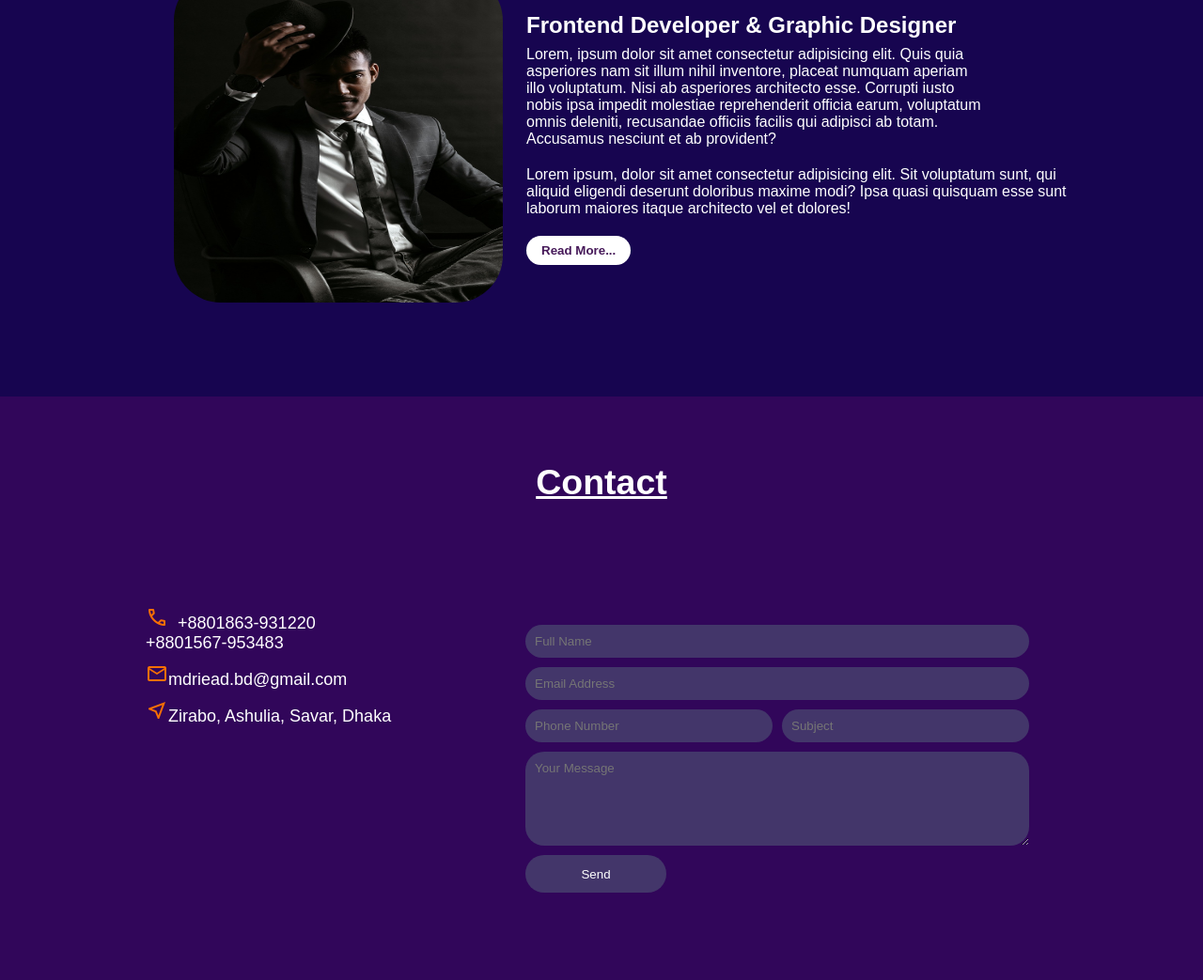
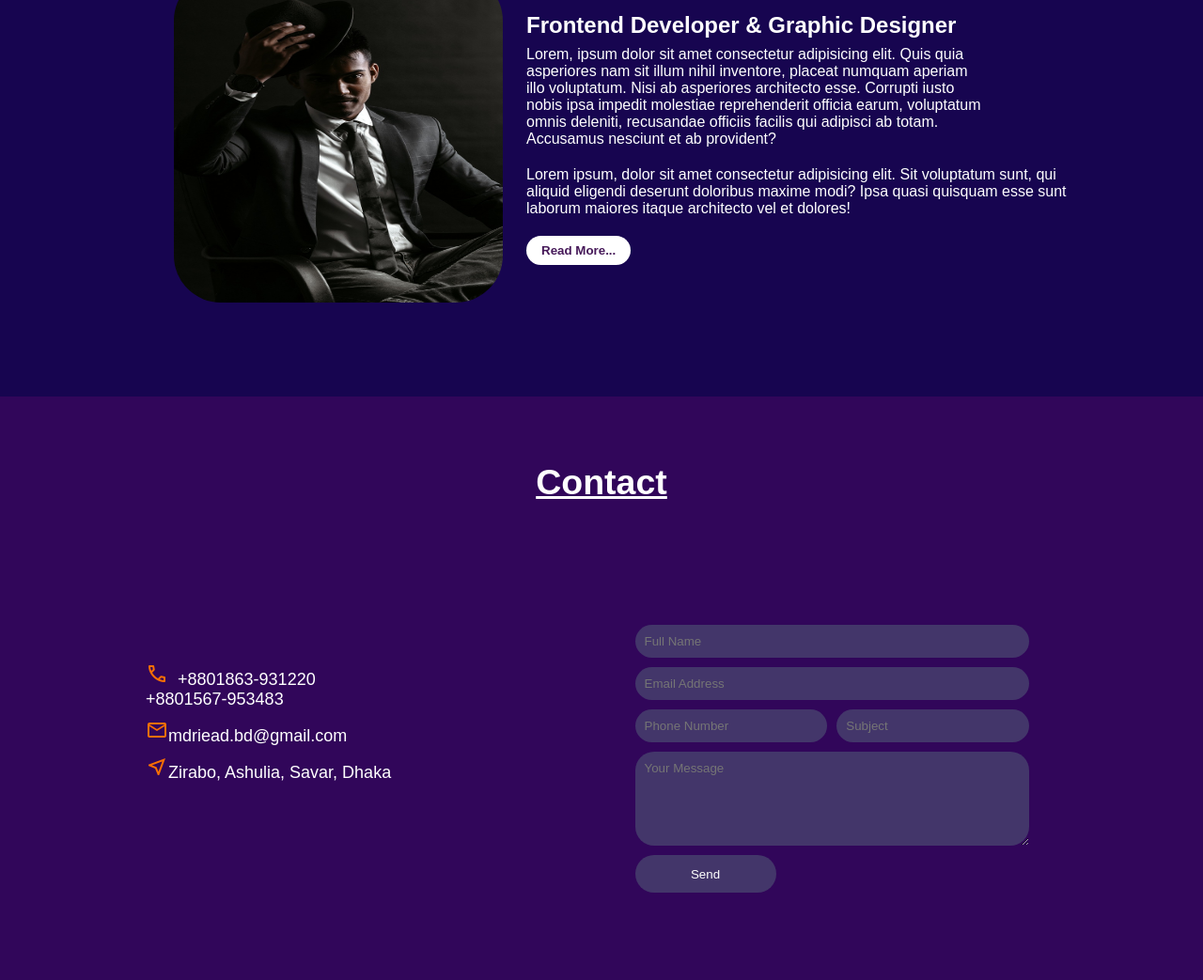
Before and after one commit to 4MHARK/Portfolio, a plain HTML site: page index.html in a window 1280 px wide. Shown: the part 967-2010 px from the top of the page at 94% size. Drawn offline with nearby package versions, Linux system fonts and the light colour scheme.

Commit message:
My first commit

```diff
--- a/style.css
+++ b/style.css
@@ -220,6 +220,7 @@ p {
 
 .contact-info {
     width: 40%;
+    padding-top: 60px;
 }
 
 .phone .material-symbols-outlined{
@@ -239,6 +240,7 @@ p {
     color: white;
     padding: 20px;
     padding-bottom: 70px;
+    margin-left: 200px;
 }
 
  .contact-form input,
```
